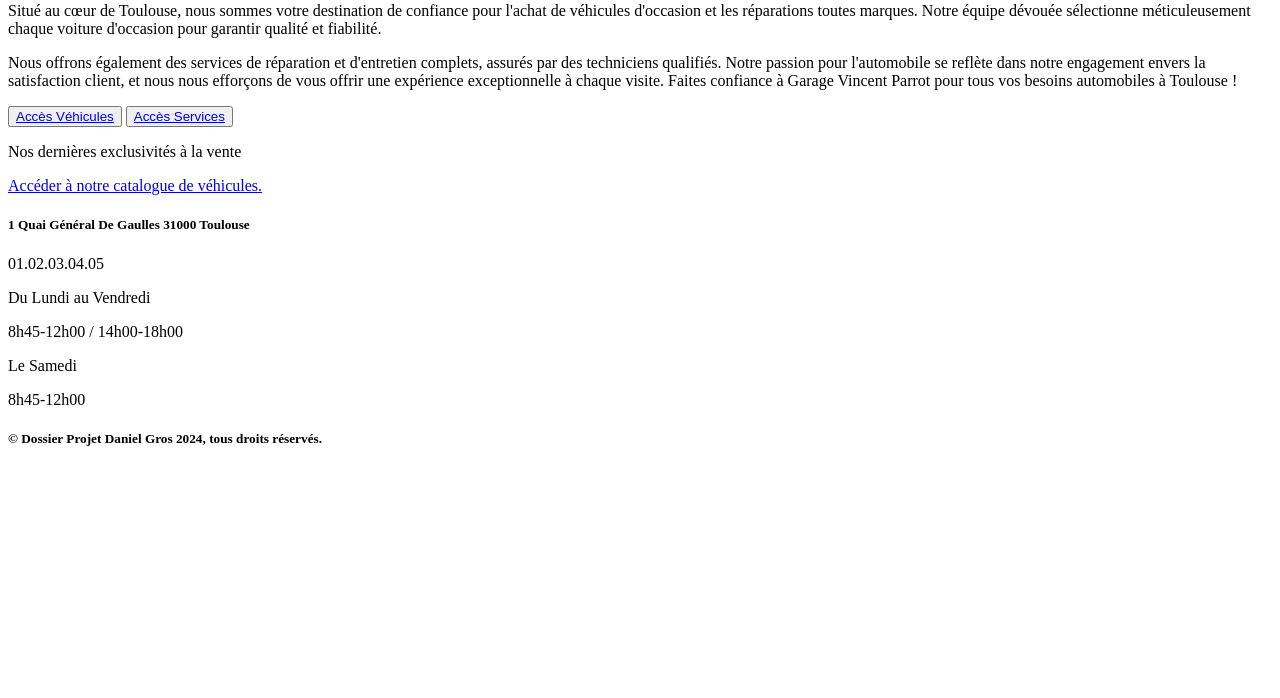
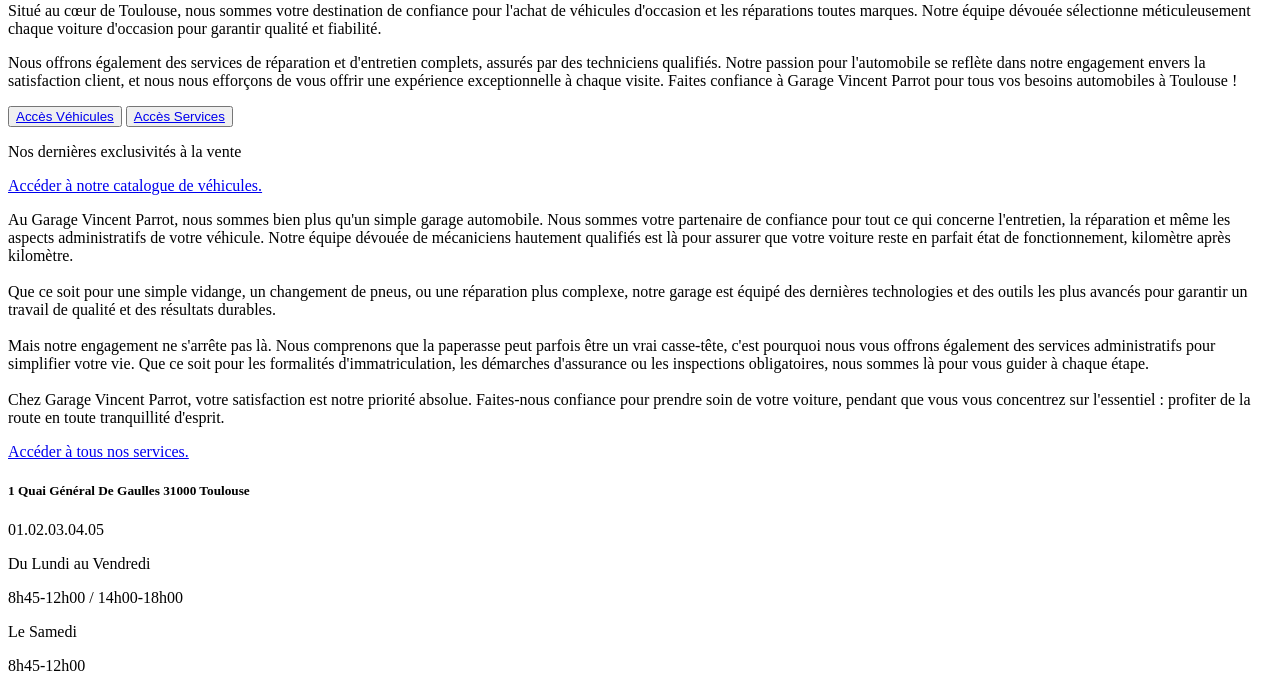
Before and after one commit to Daniel-Gros/garagededan, a Symfony app: template templates/page/index.html.twig in a window 1280 px wide. Shown: the part 774-1472 px from the top of the page. Before the commit the page ends 1220 px from the top, so only its background shows below. Run offline with Twig, Linux system fonts and the light colour scheme; the template is opened without the code that fills it, so the values that code supplies are empty; some libraries are stand-ins or nearby versions.

Commit message:
Adding the render of services in pagecontroller, configure a limit for render services in the main view, correcting Servicecontroller to work, uncomment lines in the index.html.twig for the view of 'Accueil principal', creating card for service in partials, delete comments in header.html.twig because i will do a new dashboard for employee later and no need of this link for the moment

```diff
--- a/config/services.yaml
+++ b/config/services.yaml
@@ -5,6 +5,7 @@
 # https://symfony.com/doc/current/best_practices.html#use-parameters-for-application-configuration
 parameters:
     home_car_limit: 3
+    home_service_limit: 3
 
 services:
     # default configuration for services in *this* file
--- a/src/Controller/Admin/CarCrudController.php
+++ b/src/Controller/Admin/CarCrudController.php
@@ -30,7 +30,7 @@ class CarCrudController extends AbstractCrudController
         $carImagesPath = $mappingsParams['car']['uri_prefix'];
 
 
-        yield DateField::new('year', 'Année');
+        yield DateField::new('year', 'Date de mise en circulation');
         yield IntegerField::new('price', 'Prix');
         yield IntegerField::new('kilometers', 'Kilométrage');
         yield AssociationField::new('brand', 'Marque');
--- a/src/Controller/ServiceController.php
+++ b/src/Controller/ServiceController.php
@@ -12,10 +12,10 @@ class ServiceController extends AbstractController
     #[Route('/showservice', name: 'app_showservice')]
     public function index(ServiceRepository $serviceRepository): Response
     {
-        $services = $serviceRepository->findBy([], ['id' => 'DESC']);
+        $service = $serviceRepository->findBy([], ['id' => 'DESC']);
 
         return $this->render('service/index.html.twig', [
-            'services' => $services,
+            'service' => $service,
         ]);
     }
 }
--- a/templates/page/index.html.twig
+++ b/templates/page/index.html.twig
@@ -13,12 +13,12 @@
 			{% include "partials/_car_block.html.twig" %}
 		{% endfor %}
 
-		{# {% include "partials/_intro_service_block.html.twig" %}
+		{% include "partials/_intro_service_block.html.twig" %}
 
-		{% for service in services %}
+		{% for service in service %}
 			{% include "partials/_service_block.html.twig" %}
 		{% endfor %}
-
+{#
 		{% include "partials/_intro_review_block.html.twig" %}
 
 		{% for review in reviews %}
--- a/templates/partials/_header.html.twig
+++ b/templates/partials/_header.html.twig
@@ -21,16 +21,11 @@
 					<li class="nav-item">
 						<a class="nav-link text-secondary" href="#">Contact</a>
 					</li>
-					{% if is_granted('ROLE_ADMIN') %}
+					{% if is_granted('ROLE_ADMIN') or is_granted('ROLE_USER') %}
 						<li class="nav-item">
 							<a class="nav-link text-secondary" href="{{ path('admin') }}">Admin</a>
 						</li>
 					{% endif %}
-					{# {% if is_granted('ROLE_USER') %}
-						<li class="nav-item">
-							<a class="nav-link text-secondary" href="{{ path('employee') }}">Admin</a>
-						</li>
-					{% endif %} #}
 					<li class="nav-item">
 						<a class="btn bg-dark text-light me-2" href="{{ path('app_login') }}">Connexion</a>
 					</li>
--- /dev/null
+++ b/templates/partials/_intro_service_block.html.twig
@@ -0,0 +1,13 @@
+<div class="card mt-5">
+	<div class="card-body text-center">
+		<p class="card-text primary">Au Garage Vincent Parrot, nous sommes bien plus qu'un simple garage automobile. Nous sommes votre partenaire de confiance pour tout ce qui concerne l'entretien, la réparation et même les aspects administratifs de votre véhicule. Notre équipe dévouée de mécaniciens hautement qualifiés est là pour assurer que votre voiture reste en parfait état de fonctionnement, kilomètre après kilomètre.
+			<br><br>
+			Que ce soit pour une simple vidange, un changement de pneus, ou une réparation plus complexe, notre garage est équipé des dernières technologies et des outils les plus avancés pour garantir un travail de qualité et des résultats durables.
+			<br><br>
+			Mais notre engagement ne s'arrête pas là. Nous comprenons que la paperasse peut parfois être un vrai casse-tête, c'est pourquoi nous vous offrons également des services administratifs pour simplifier votre vie. Que ce soit pour les formalités d'immatriculation, les démarches d'assurance ou les inspections obligatoires, nous sommes là pour vous guider à chaque étape.
+			<br><br>
+			Chez Garage Vincent Parrot, votre satisfaction est notre priorité absolue. Faites-nous confiance pour prendre soin de votre voiture, pendant que vous vous concentrez sur l'essentiel : profiter de la route en toute tranquillité d'esprit.
+		</p>
+		<a href="{{ path('app_showservice') }}" class="btn btn-dark">Accéder à tous nos services.</a>
+	</div>
+</div>
```
Also changed, not shown: src/Controller/PageController.php (+4 -3 lines).
